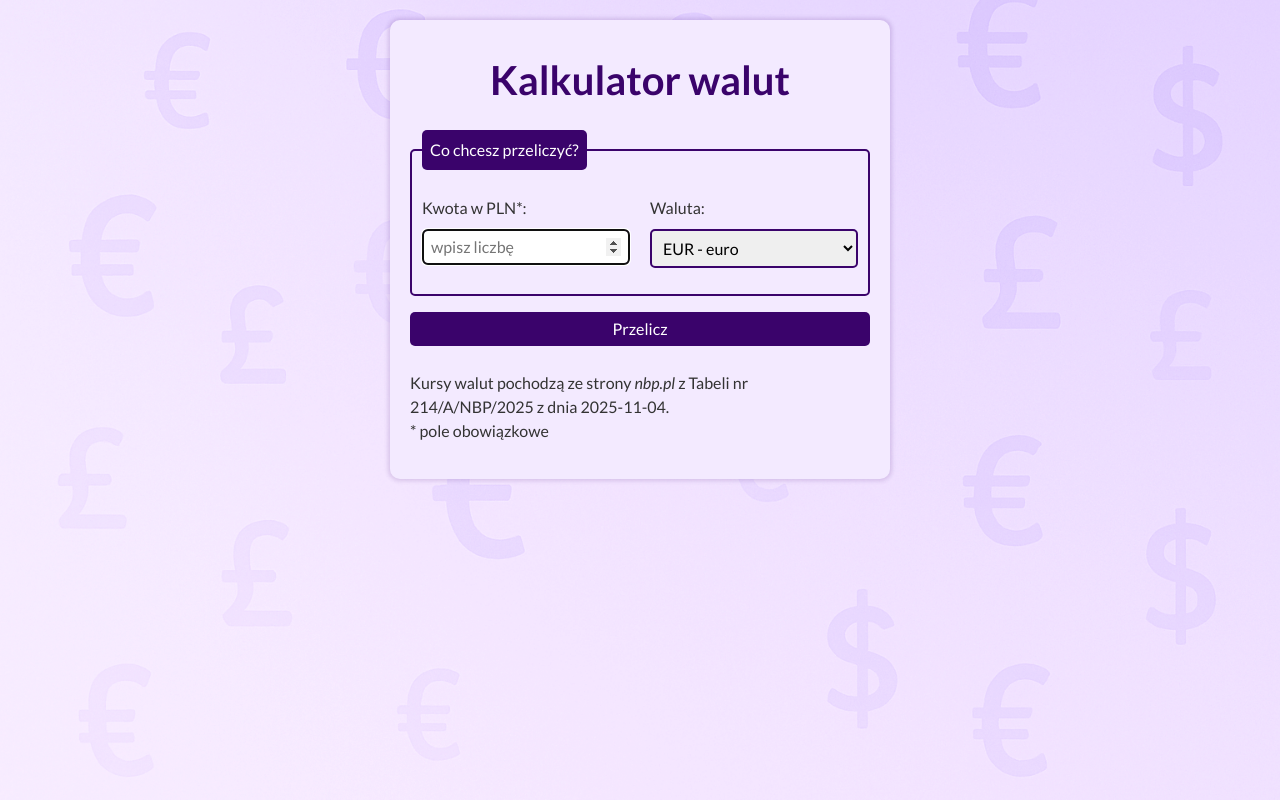
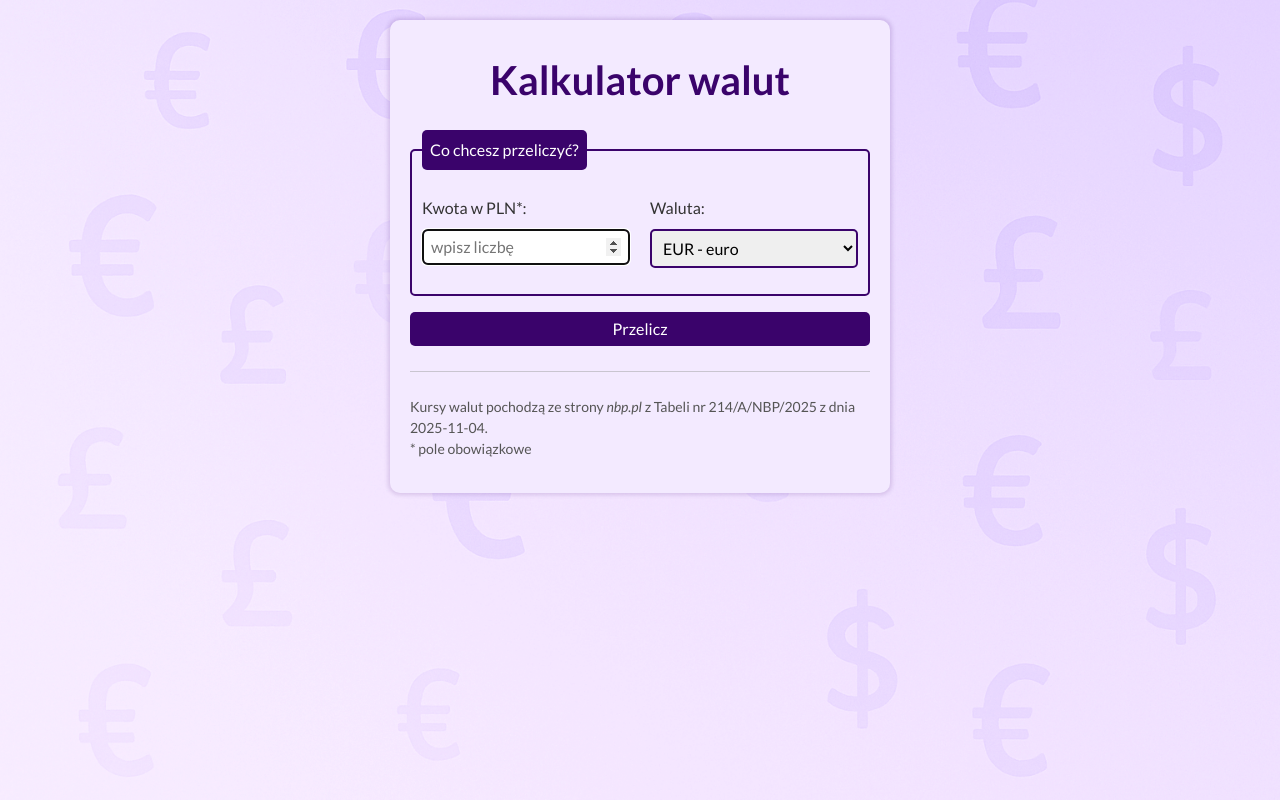
Before and after one commit to mg-wiewiora/currency-converter-react, a React (Create React App) app: page / in a window 1280 px wide. Built offline with nearby package versions, Linux system fonts and the light colour scheme.

Commit message:
changed some structure and added styles to footer

```diff
--- a/src/App.js
+++ b/src/App.js
@@ -1,8 +1,10 @@
+import { useState } from "react";
+
 import Container from "./Container";
 import Header from "./Header";
 import Footer from "./Footer";
 import Form from "./Form";
-import { useState } from "react";
+
 import currencies from "./Form/currencies";
 
 function App() {
--- a/src/Container/index.js
+++ b/src/Container/index.js
@@ -1,6 +1,8 @@
 import "./style.css";
 
-const Container = ({ children }) => (
-  <main className="container">{children}</main>
+const Container = ({ children, className }) => (
+  <main className={className}>
+    {children}
+  </main>
 );
 export default Container;
--- a/src/Footer/index.js
+++ b/src/Footer/index.js
@@ -1,5 +1,7 @@
+import "./style.css";
+
 const Footer = () => (
- <footer>
+  <footer className="footer">
     <p>
       Kursy walut pochodzą ze strony <em>nbp.pl</em> z Tabeli nr
       214/A/NBP/2025 z dnia 2025-11-04.
--- /dev/null
+++ b/src/Footer/style.css
@@ -0,0 +1,6 @@
+.footer {
+    padding-top: 10px;
+    border-top: 1px solid #c9c5d0;
+    font-size: 14px;
+    color: #555;
+}
--- a/src/Form/Result/index.js
+++ b/src/Form/Result/index.js
@@ -2,7 +2,7 @@ import "./style.css";
 
 const Result = ({ result }) => (
   <p className="result">
-    {result !== undefined && (
+    {result?.resultAmount && !isNaN(result.resultAmount) && (
       <>
         Wynik to:&nbsp;
         <strong>
@@ -12,4 +12,5 @@ const Result = ({ result }) => (
     )}
   </p>
 );
+
 export default Result;
--- a/src/Form/currencies.js
+++ b/src/Form/currencies.js
@@ -4,12 +4,16 @@ const currencies = [
     fullName: "EUR - euro",
     rate: 4.26,
   },
-  { shortName: "GBP",
+  {
+    shortName: "GBP",
     fullName: "GBP - funt",
-    rate: 4.84 },
-  { shortName: "USD",
+    rate: 4.84,
+  },
+  {
+    shortName: "USD",
     fullName: "USD - dolar",
-    rate: 3.7 },
+    rate: 3.7,
+  },
 ];
 
 export default currencies;
--- a/src/Form/style.css
+++ b/src/Form/style.css
@@ -43,7 +43,6 @@
     border: 2px solid #3a036b;
     padding: 10px;
     margin: 10px 0;
-    max-width: 500px;
 }
 
 .form__legend {
--- a/src/index.css
+++ b/src/index.css
@@ -16,4 +16,5 @@ body {
     background-position: center;
     background-attachment: fixed;
     min-height: 100vh;
+    background-color: #f3eaff;
 }
```
Lines whose indentation alone changed are shown as unchanged.
